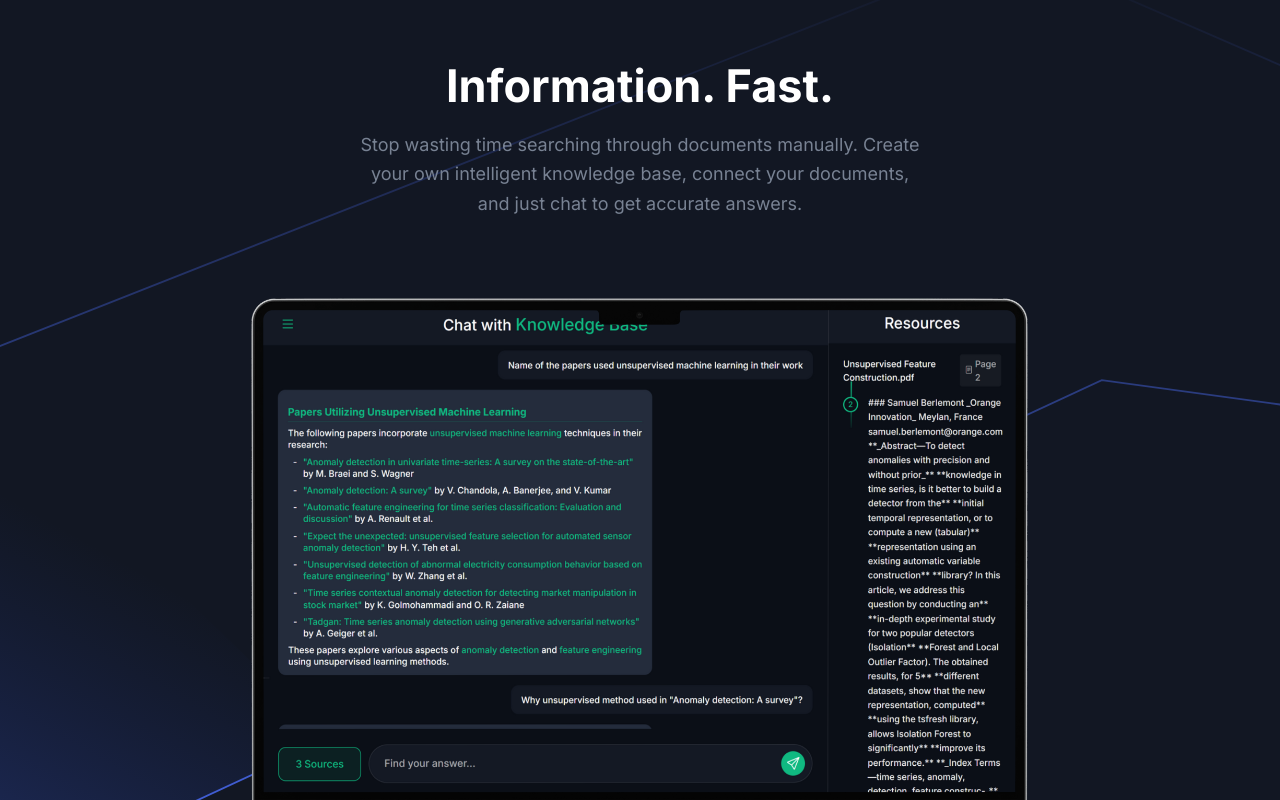
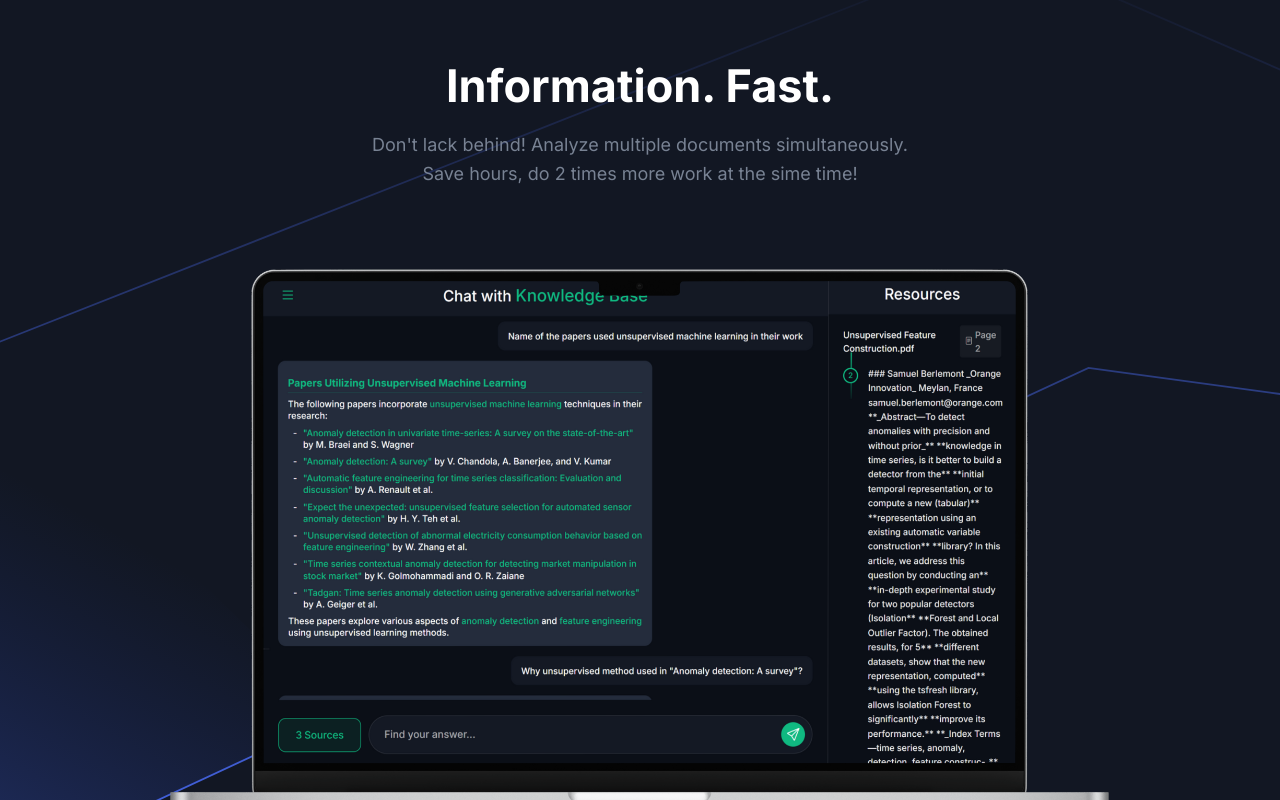
Before and after one commit to rahmansahinler1/doclink_website, a Next.js app: page / in a window 1280 px wide. Shown: the part 1660-2460 px from the top of the page. Built offline with nearby package versions, Linux system fonts and the light colour scheme; no server answers.

Commit message:
feat: ICP text updates

```diff
--- a/src/app/contact/page.tsx
+++ b/src/app/contact/page.tsx
@@ -13,7 +13,7 @@ const ContactPage = () => {
     <>
       <Breadcrumb
         pageName="Contact Page"
-        description="If you need help, we're here for you. Book a call with reaching us."
+        description="If you need help or want to contact, please don't hesitate!"
       />
 
       <Contact />
--- a/src/components/Pricing/index.tsx
+++ b/src/components/Pricing/index.tsx
@@ -9,7 +9,7 @@ const Pricing = () => {
       <div className="container">
         <SectionTitle
           title="Pricing"
-          paragraph="Start for free to change your interaction with information. Interact with all of your documentation from a single platform."
+          paragraph="No complicated pricing. No forgotten subscriptions. You can also use Doclink for free. If you want full experience pay once and use it for lifetime!"
           center
           width="665px"
         />
--- a/src/components/Video/index.tsx
+++ b/src/components/Video/index.tsx
@@ -7,7 +7,7 @@ const ProductShowcase = () => {
       <div className="container">
         <SectionTitle
           title="Information. Fast."
-          paragraph="Stop wasting time searching through documents manually. Create your own intelligent knowledge base, connect your documents, and just chat to get accurate answers."
+          paragraph="Don't lack behind! Analyze multiple documents simultaneously. Save hours, do 2 times more work at the sime time!"
           center
           mb="80px"
         />
```
